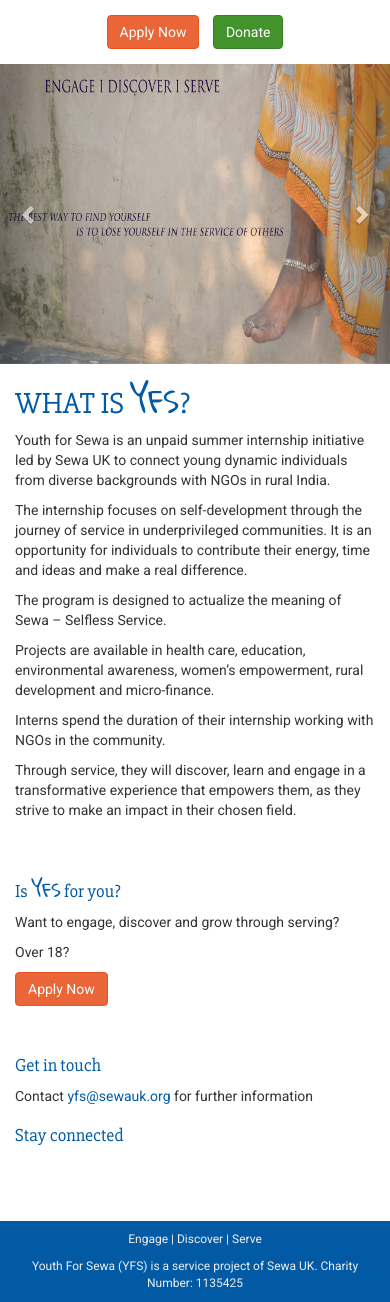
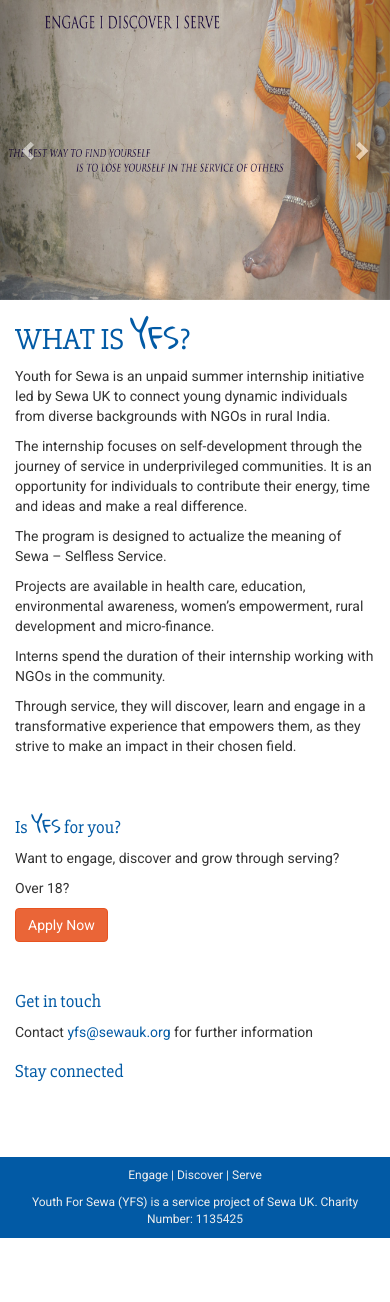
Before and after one commit to miteshsevani/yfs, a PHP site: page / in a window 390 px wide. Shown: the part 165-1467 px from the top of the page. After the commit the page ends 1403 px from the top, so only its background shows below. Run offline with PHP 8.4, Linux system fonts and the light colour scheme; style sheets or scripts are compiled from the project's sources; some libraries are stand-ins or nearby versions; grey boxes are pictures that could not be loaded.

Commit message:
Removed subnav

```diff
--- a/includes/nav.php
+++ b/includes/nav.php
@@ -24,12 +24,3 @@
 	    </div>
 	  </div>
 	</nav>
-
-	<div class="row visible-xs">
-		<div class="col col-xs">
-			<div class="sub-nav">
-				<a href="apply/" class="btn btn-info">Apply Now</a>
-				<a href="https://mydonate.bt.com/donation/start.html?charity=53048" target="_blank" class="btn btn-success">Donate</a>
-			</div>
-		</div>
-	</div>
--- a/sass/style.scss
+++ b/sass/style.scss
@@ -201,14 +201,6 @@ body {
 		}
 	}
 
-	.sub-nav {
-		margin: 15px 0px;
-		text-align:center;
-		.btn {
-			margin: 0px 5px;
-		}
-	}
-
 	// Home page images
 	.carousel-fade {
 	    .carousel-inner {
```
Also changed, not shown: build/includes/nav.php (+0 -9 lines), build/css/style.css.
